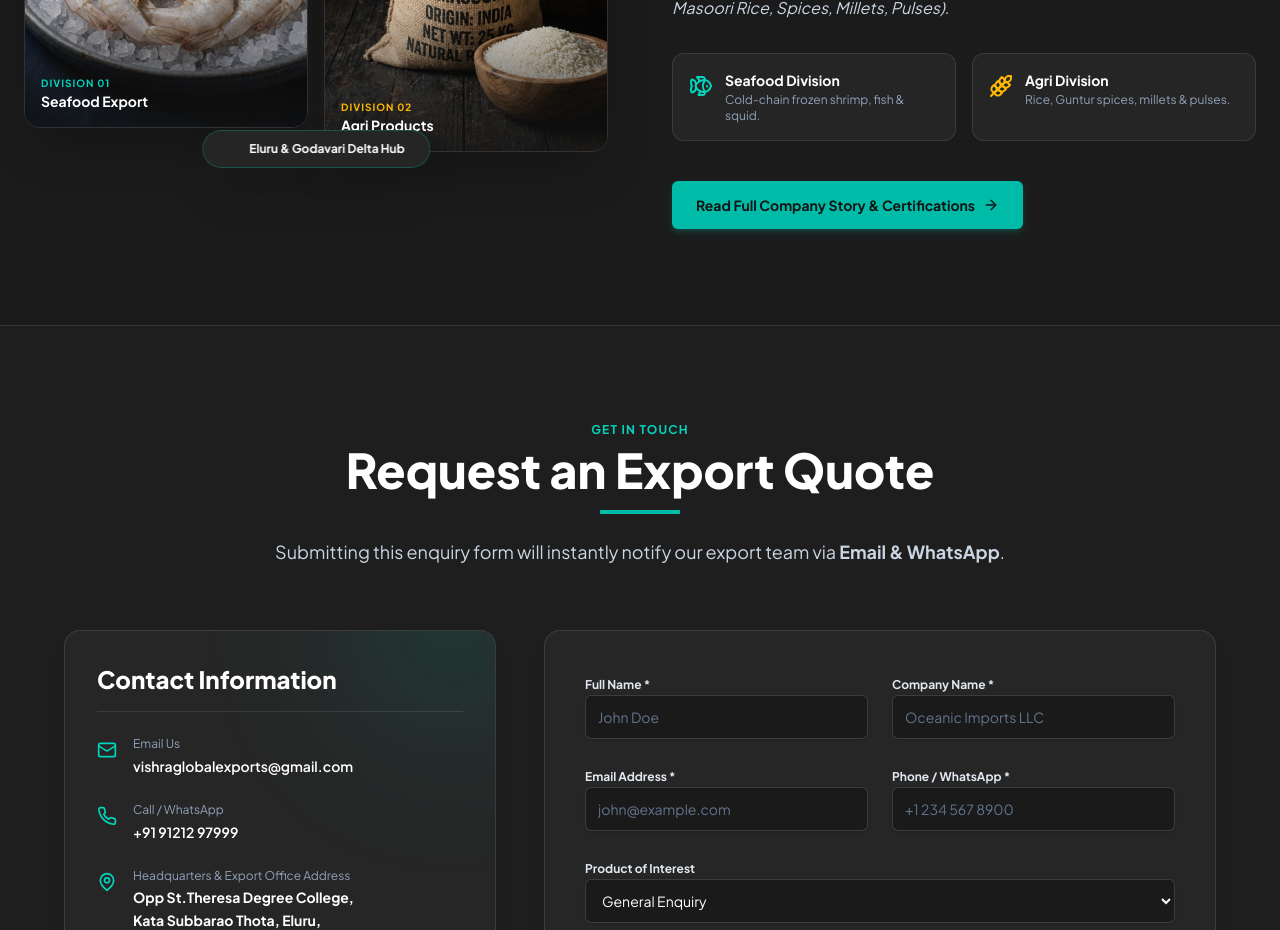
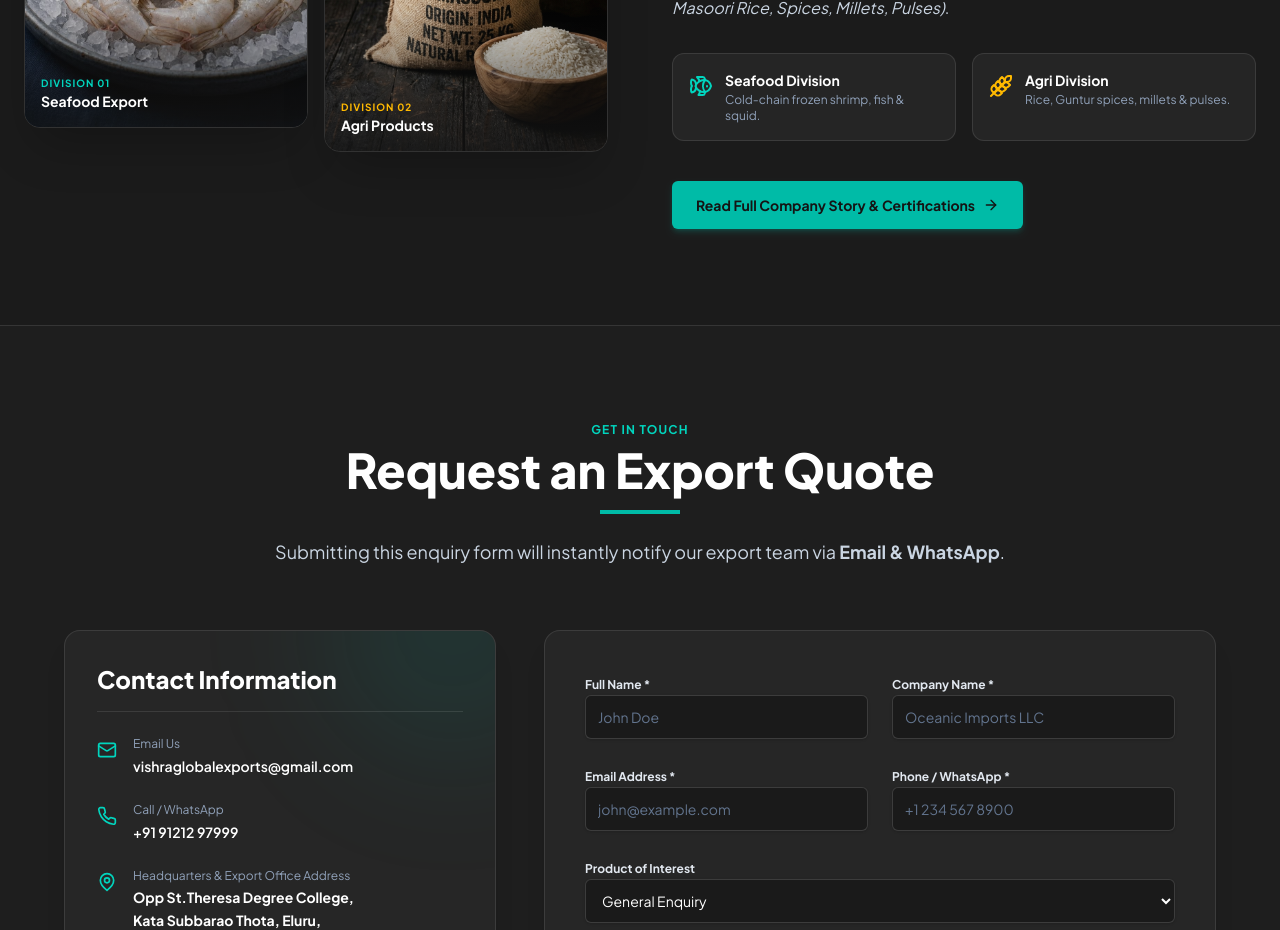
Before and after one commit to vishraglobalexports-ship-it/vishra-global-main, a React (Vite) app: page / in a window 1280 px wide. Shown: the part 4740-5670 px from the top of the page. Built offline with nearby package versions, Linux system fonts and the light colour scheme.

Commit message:
Remove Eluru & Godavari Delta Hub badge tag from HomeAbout section on landing page

```diff
--- a/src/components/sections/HomeAbout.tsx
+++ b/src/components/sections/HomeAbout.tsx
@@ -43,12 +43,6 @@ export function HomeAbout() {
                   <h4 className="text-sm font-bold text-white">Agri Products</h4>
                 </div>
               </div>
-            </div>
-
-            {/* Badge overlay */}
-            <div className="absolute -bottom-4 left-1/2 -translate-x-1/2 bg-[#252525] border border-teal-500/30 px-6 py-2.5 rounded-full shadow-2xl flex items-center gap-3 backdrop-blur-md">
-              <span className="w-2.5 h-2.5 rounded-full bg-teal-400 animate-ping" />
-              <span className="text-xs font-bold text-white">Eluru & Godavari Delta Hub</span>
             </div>
           </motion.div>
 
```
